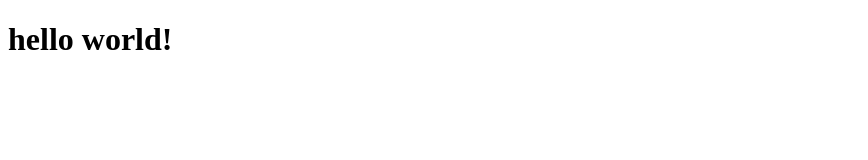
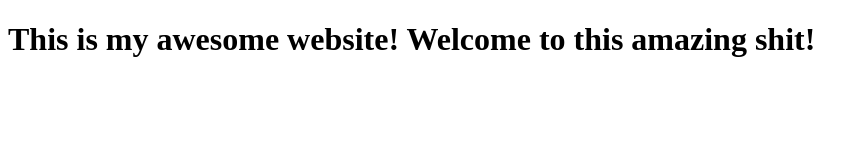
Before and after one commit to rahimen/Rahim-leker-seg, a website: page public/index.html in a window 1280 px wide. Shown: the whole page, without its empty margins (0-868 px from the left). Drawn offline with Linux system fonts and the light colour scheme.

Commit message:
changed content

```diff
--- a/public/index.html
+++ b/public/index.html
@@ -3,6 +3,6 @@
 	<head>
 	</head>
 	<body>
-		<h1> hello world! </hl>
+		<h1> This is my awesome website! Welcome to this amazing shit! </hl>
 	</body>
 </html>
```
